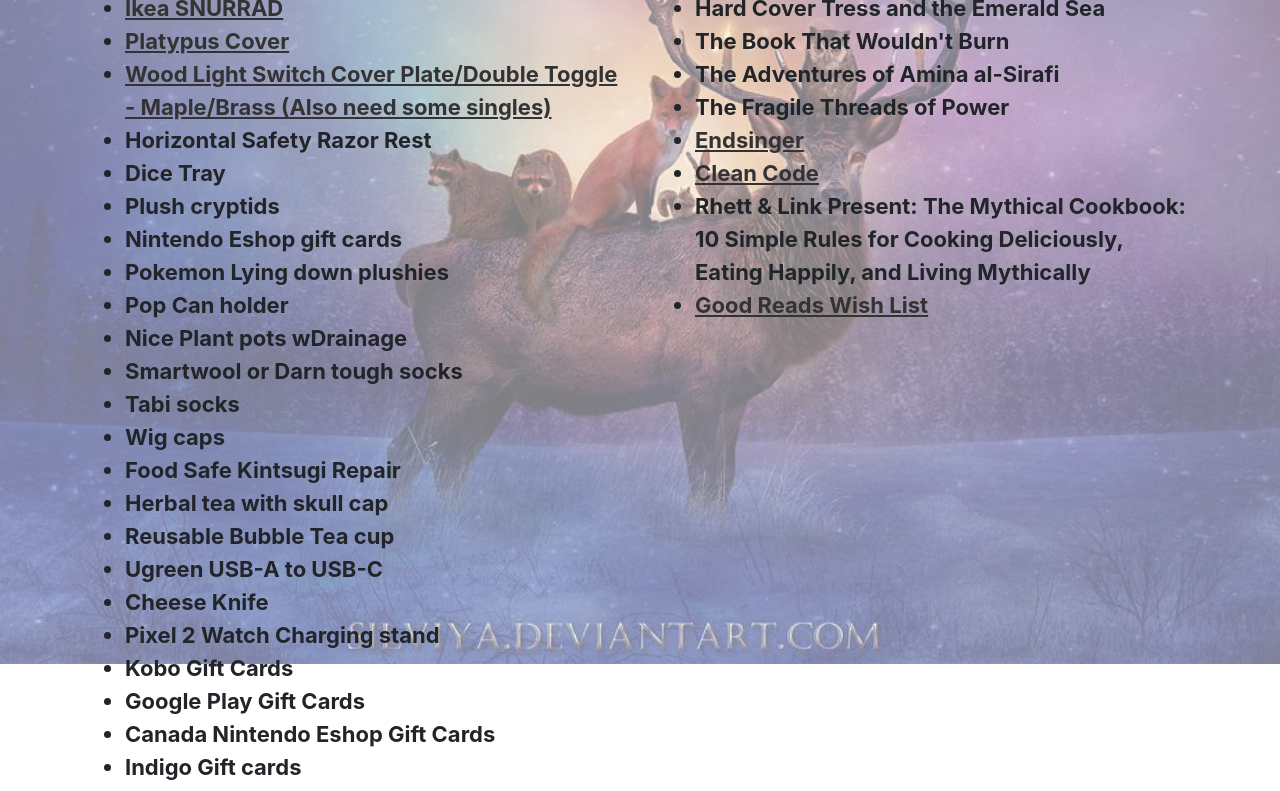
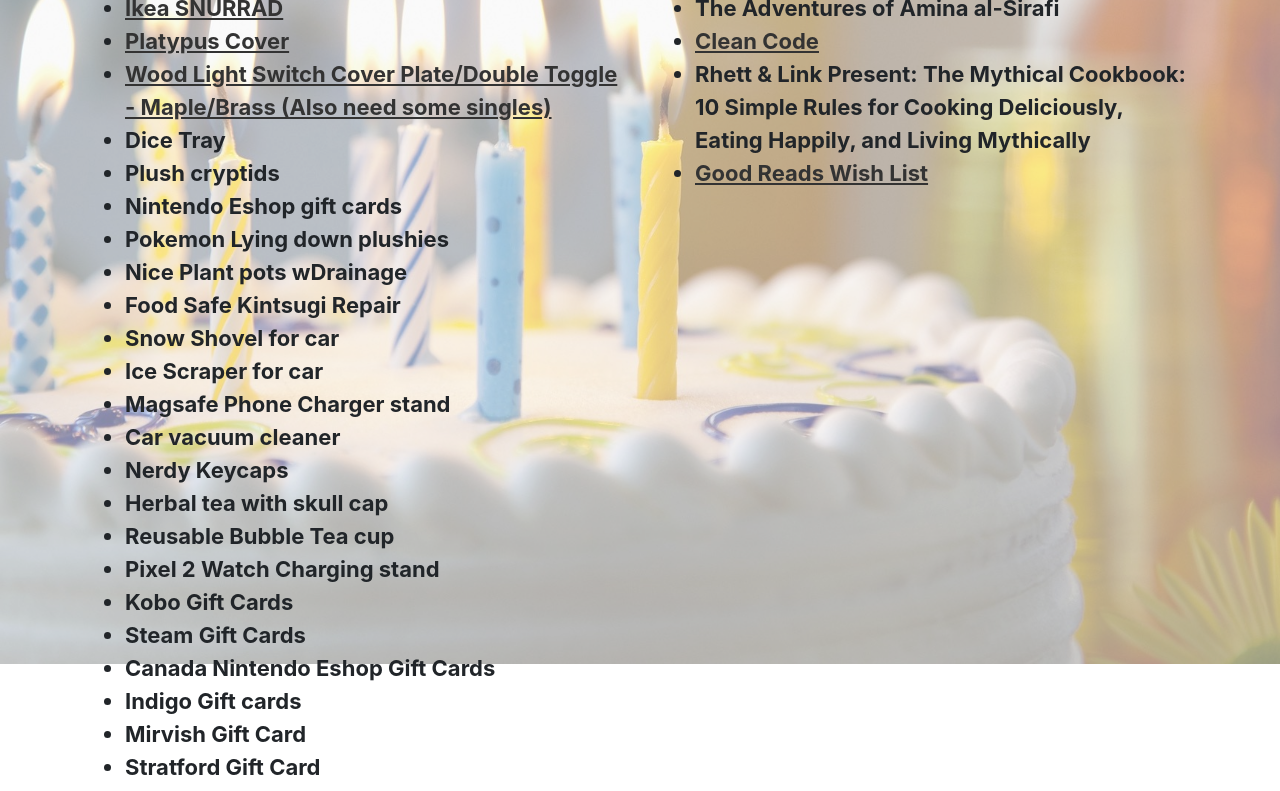
Before and after one commit to Qblack/wishlist, a plain HTML site: page index.html in a window 1280 px wide. Shown: the part 136-927 px from the top of the page. Drawn offline with nearby package versions, Linux system fonts and the light colour scheme; a web font is replaced by a local one.

Commit message:
Birthday 2024

```diff
--- a/index.html
+++ b/index.html
@@ -21,29 +21,29 @@
                        href="https://www.etsy.com/ca/listing/906308376/wood-light-switch-cover-platedouble?ref=yr_purchases&variation0=1691975101&variation1=1676072344">
                     Wood Light Switch Cover Plate/Double Toggle - Maple/Brass (Also need some singles)
                 </a>
-                <li>Horizontal Safety Razor Rest</li>
                 <li>Dice Tray</li>
                 <li>Plush cryptids</li>
                 <li>Nintendo Eshop gift cards</li>
                 <li>Pokemon Lying down plushies</li>
-                <li>Pop Can holder</li>
                 <li>Nice Plant pots wDrainage</li>
-                <li>Smartwool or Darn tough socks</li>
-                <li>Tabi socks</li>
-                <li>Wig caps</li>
                 <li>Food Safe Kintsugi Repair</li>
+
+                <li>Snow Shovel for car</li>
+                <li>Ice Scraper for car</li>
+                <li>Magsafe Phone Charger stand</li>
+                <li>Car vacuum cleaner</li>
+                <li>Nerdy Keycaps</li>
+
                 <li>Herbal tea with skull cap</li>
                 <li>Reusable Bubble Tea cup</li>
-                <li><a target="_blank"
-                       href="https://www.amazon.ca/UGREEN-Adapter-Female-Converter-Compatible/dp/B0C4Y5GWC7?th=1">
-                    </a>Ugreen USB-A to USB-C
-                </li>
-                <li>Cheese Knife</li>
                 <li>Pixel 2 Watch Charging stand</li>
                 <li>Kobo Gift Cards</li>
-                <li>Google Play Gift Cards</li>
+                <li>Steam Gift Cards</li>
                 <li>Canada Nintendo Eshop Gift Cards</li>
                 <li>Indigo Gift cards</li>
+                <li>Mirvish Gift Card</li>
+                <li>Stratford Gift Card</li>
+                <li>Plant Waterers</li>
                 <li><a target="_blank" href="https://www.etsy.com/ca/listing/1118271505/kell-hunter-iron-on-patch">K'ell
                     Hunter Iron on patch</a></li>
             </ul>
@@ -52,11 +52,7 @@
             <h2><a href="https://www.goodreads.com/review/list/42249076-qblack?order=d&shelf=to-read&sort=date_added#">Books</a>
             </h2>
             <ul>
-                <li>Hard Cover Tress and the Emerald Sea</li>
-                <li>The Book That Wouldn't Burn</li>
                 <li>The Adventures of Amina al-Sirafi</li>
-                <li>The Fragile Threads of Power</li>
-                <li><a target="blank_" href="https://www.goodreads.com/book/show/17928198-endsinger">Endsinger</a></li>
                 <li><a target="blank_" href="https://www.goodreads.com/book/show/3735293-clean-code+">Clean Code</a>
                 </li>
                 <li>Rhett & Link Present: The Mythical Cookbook: 10 Simple Rules for Cooking Deliciously, Eating
@@ -80,7 +76,7 @@
     }
 
     main::before {
-        background-image: url('img/christmas_night_by_silviya_ddph4ec-fullview.jpg');
+        background-image: url('img/birthdaycake.jpg');
         background-repeat: no-repeat;
         background-size: cover;
         background-position: center;
```
